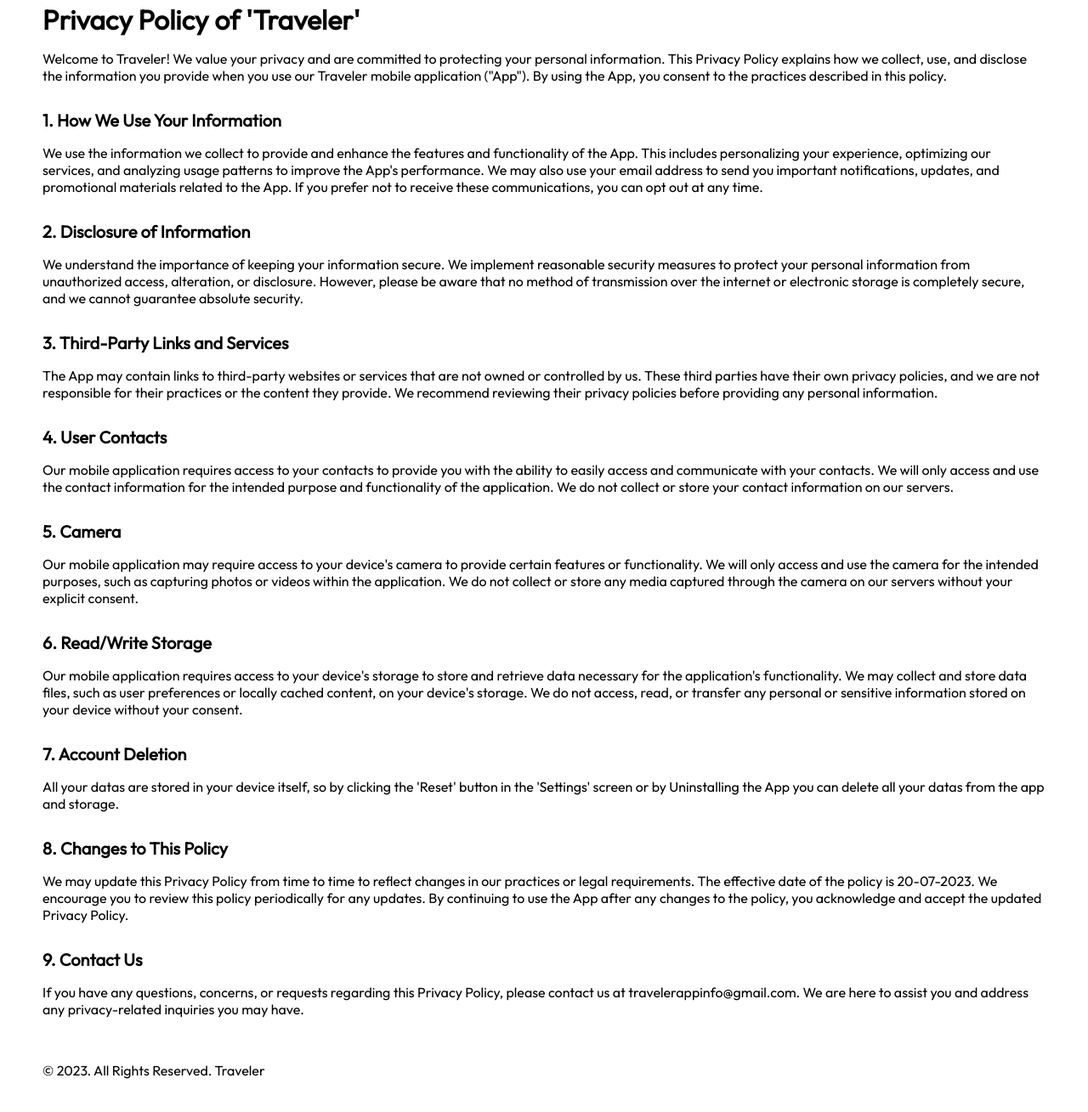
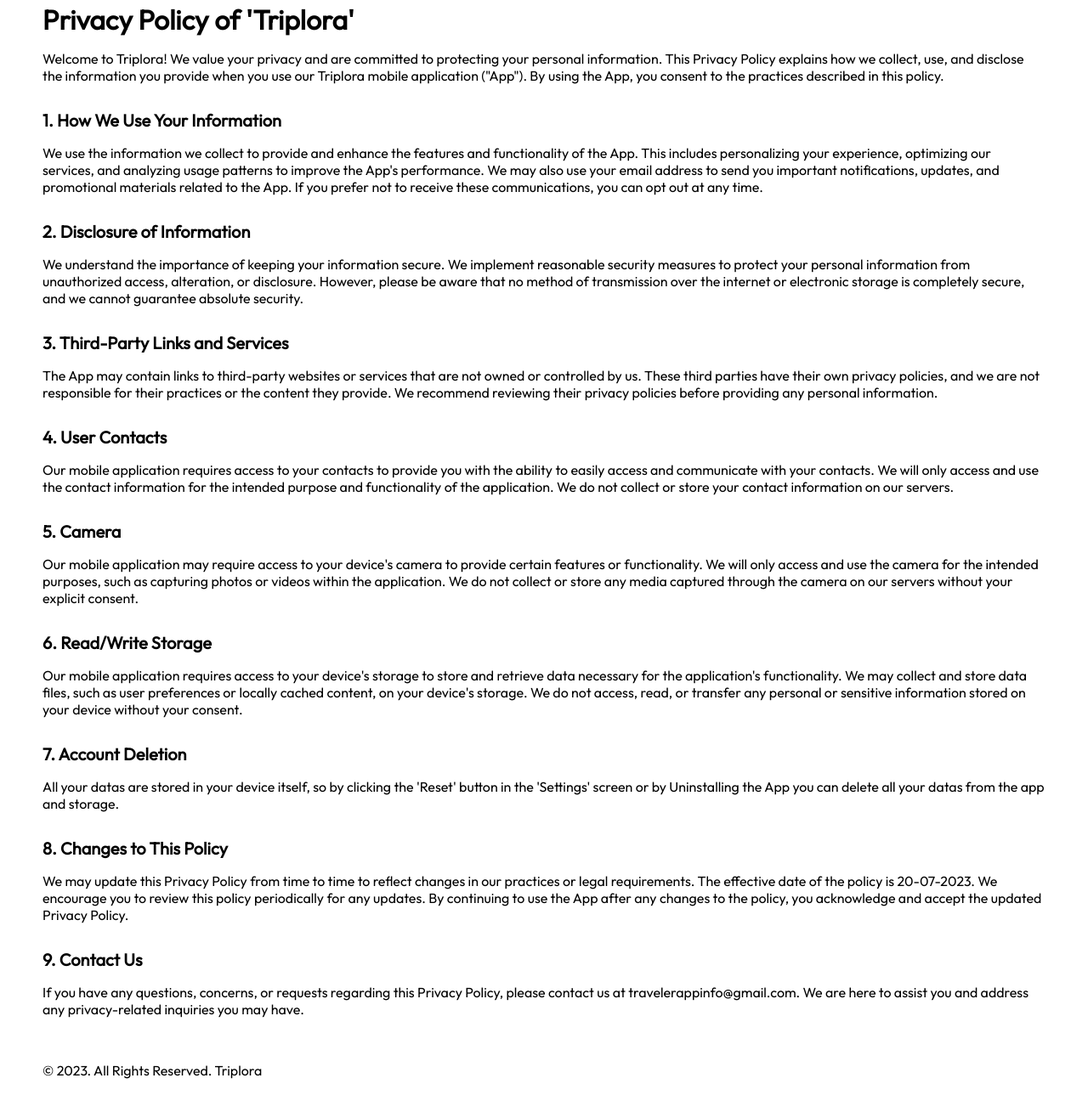
Before and after one commit to Dilshad101/Triplora-privacy-policy, a plain HTML site: page index.html in a window 1280 px wide. Shown: the part 257-1566 px from the top of the page at 85% size. Drawn offline with Linux system fonts and the light colour scheme.

Commit message:
Update index.html

```diff
--- a/index.html
+++ b/index.html
@@ -3,19 +3,19 @@
 <head>
   <meta charset="UTF-8">
   <meta name="viewport" content="width=device-width, initial-scale=1.0">
-  <title>Traveler Privacy Policy</title>
+  <title>Triplora Privacy Policy</title>
   <link href="https://fonts.googleapis.com/css2?family=Outfit&display=swap" rel="stylesheet">
   <link href="css/style.css" rel="stylesheet"> <!-- Link to the external CSS file -->
 </head>
 <body>
   <header>
     <div class="breadcrumb">
-      <img src="Traveler.png" alt="Traveler">
+      <img src="Traveler.png" alt="Triplora">
     </div>
   </header>
   <div class="main-content">
-    <div class="main-heading">Privacy Policy of 'Traveler'</div>
-    <p>Welcome to Traveler! We value your privacy and are committed to protecting your personal information. This Privacy Policy explains how we collect, use, and disclose the information you provide when you use our Traveler mobile application ("App"). By using the App, you consent to the practices described in this policy.</p>
+    <div class="main-heading">Privacy Policy of 'Triplora'</div>
+    <p>Welcome to Triplora! We value your privacy and are committed to protecting your personal information. This Privacy Policy explains how we collect, use, and disclose the information you provide when you use our Triplora mobile application ("App"). By using the App, you consent to the practices described in this policy.</p>
     <div class="sub-heading">1. How We Use Your Information</div>
     <p>We use the information we collect to provide and enhance the features and functionality of the App. This includes personalizing your experience, optimizing our services, and analyzing usage patterns to improve the App's performance. We may also use your email address to send you important notifications, updates, and promotional materials related to the App. If you prefer not to receive these communications, you can opt out at any time.</p>
 
@@ -44,7 +44,7 @@
     <p>If you have any questions, concerns, or requests regarding this Privacy Policy, please contact us at travelerappinfo@gmail.com. We are here to assist you and address any privacy-related inquiries you may have.</p>
 
     <br>
-    <p>© 2023. All Rights Reserved. Traveler</p>
+    <p>© 2023. All Rights Reserved. Triplora</p>
 
 
 
```
